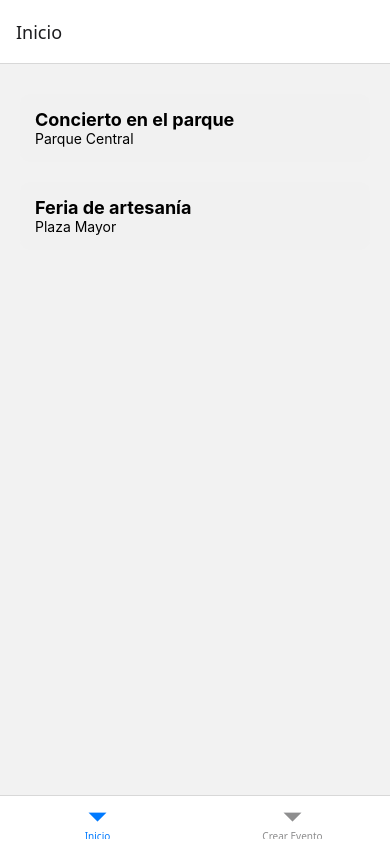
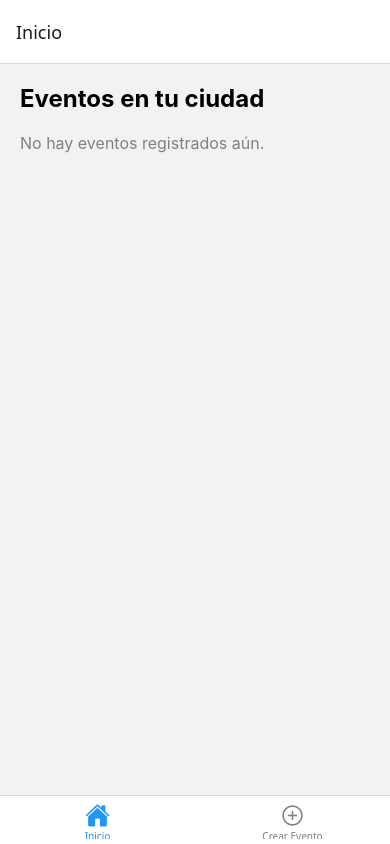
Before and after one commit to asantonviu/Actividad2MovilWereables, a React Native app: screen /Inicio in a window 390 px wide. Built offline with nearby package versions, Linux system fonts and the light colour scheme.

Commit message:
Pantallas funcionales

```diff
--- a/App.tsx
+++ b/App.tsx
@@ -1,8 +1,10 @@
 import React from 'react';
 import { NavigationContainer } from '@react-navigation/native';
 import { createBottomTabNavigator } from '@react-navigation/bottom-tabs';
+import Ionicons from 'react-native-vector-icons/Ionicons';
 import HomeStack from './navigation/HomeStack';
-import CreateEventScreen from './screens/CrearEventoScreen';
+import { EventosProvider } from './context/EventosContext';
+import CreateEventStack from './navigation/CreateEventStack';
 
 export type RootTabParamList = {
   Inicio: undefined;
@@ -13,11 +15,30 @@ const Tab = createBottomTabNavigator<RootTabParamList>();
 
 export default function App(): JSX.Element {
   return (
-    <NavigationContainer>
-      <Tab.Navigator screenOptions={{ headerShown: false }}>
-        <Tab.Screen name="Inicio" component={HomeStack} />
-        <Tab.Screen name="Crear Evento" component={CreateEventScreen} />
-      </Tab.Navigator>
-    </NavigationContainer>
+    <EventosProvider>
+      <NavigationContainer>
+        <Tab.Navigator
+          screenOptions={({ route }) => ({
+            headerShown: false,
+            tabBarIcon: ({ focused, color, size }) => {
+              let iconName = '';
+
+              if (route.name === 'Inicio') {
+                iconName = focused ? 'home' : 'home-outline';
+              } else if (route.name === 'Crear Evento') {
+                iconName = focused ? 'add-circle' : 'add-circle-outline';
+              }
+
+              return <Ionicons name={iconName} size={size} color={color} />;
+            },
+            tabBarActiveTintColor: '#2196F3',
+            tabBarInactiveTintColor: 'gray',
+          })}
+        >
+          <Tab.Screen name="Inicio" component={HomeStack} />
+          <Tab.Screen name="Crear Evento" component={CreateEventStack} />
+        </Tab.Navigator>
+      </NavigationContainer>
+    </EventosProvider>
   );
 }
--- /dev/null
+++ b/context/EventosContext.tsx
@@ -0,0 +1,38 @@
+// 📁 context/EventosContext.tsx
+import React, { createContext, useContext, useState, ReactNode } from 'react';
+
+export type Evento = {
+    id: string;
+    nombre: string;
+    lugar: string;
+    descripcion?: string;
+};
+
+type EventosContextType = {
+    eventos: Evento[];
+    agregarEvento: (evento: Evento) => void;
+};
+
+const EventosContext = createContext<EventosContextType | undefined>(undefined);
+
+export const useEventos = (): EventosContextType => {
+    const context = useContext(EventosContext);
+    if (!context) {
+        throw new Error('useEventos debe usarse dentro de un EventosProvider');
+    }
+    return context;
+};
+
+export const EventosProvider = ({ children }: { children: ReactNode }): JSX.Element => {
+    const [eventos, setEventos] = useState<Evento[]>([]);
+
+    const agregarEvento = (evento: Evento) => {
+        setEventos((prev) => [...prev, evento]);
+    };
+
+    return (
+        <EventosContext.Provider value={{ eventos, agregarEvento }}>
+            {children}
+        </EventosContext.Provider>
+    );
+};
--- /dev/null
+++ b/navigation/CreateEventStack.tsx
@@ -0,0 +1,29 @@
+// 📁 navigation/CreateEventStack.tsx
+import React from 'react';
+import { createNativeStackNavigator } from '@react-navigation/native-stack';
+import CrearEventoScreen from '../screens/CrearEventoScreen';
+import DetalleEventoScreen from '../screens/DetalleEventoScreen'; // si se usa en este stack
+
+export type CreateEventStackParamList = {
+    CrearEvento: undefined;
+    DetalleEvento: { eventoId: string };
+};
+
+const Stack = createNativeStackNavigator<CreateEventStackParamList>();
+
+export default function CreateEventStack(): JSX.Element {
+    return (
+        <Stack.Navigator>
+            <Stack.Screen
+                name="CrearEvento"
+                component={CrearEventoScreen}
+                options={{ title: 'Crear Evento' }}
+            />
+            <Stack.Screen
+                name="DetalleEvento"
+                component={DetalleEventoScreen}
+                options={{ title: 'Detalle del Evento' }}
+            />
+        </Stack.Navigator>
+    );
+}
--- a/navigation/HomeStack.tsx
+++ b/navigation/HomeStack.tsx
@@ -14,7 +14,7 @@ export default function HomeStack(): JSX.Element {
   return (
     <Stack.Navigator>
       <Stack.Screen name="Inicio" component={HomeScreen} />
-      <Stack.Screen name="DetalleEvento" component={DetalleEventoScreen} />
+      <Stack.Screen name="DetalleEvento" component={DetalleEventoScreen} options={{ title: 'Detalle Evento'}} />
     </Stack.Navigator>
   );
 }
--- /dev/null
+++ b/navigation/types.ts
@@ -0,0 +1,6 @@
+// 📁 navigation/types.ts
+export type RootStackParamList = {
+    Home: undefined;
+    DetalleEvento: { eventoId: string };
+    CrearEvento: undefined;
+  };
--- a/package.json
+++ b/package.json
@@ -21,11 +21,14 @@
     "react-native-reanimated": "^3.17.5",
     "react-native-safe-area-context": "^5.4.0",
     "react-native-screens": "^4.10.0",
+    "react-native-uuid": "^2.0.3",
     "react-native-vector-icons": "^10.2.0"
   },
   "devDependencies": {
     "@babel/core": "^7.25.2",
     "@types/react": "~18.3.12",
+    "@types/react-native-vector-icons": "^6.4.18",
+    "@types/uuid": "^10.0.0",
     "typescript": "^5.3.3"
   },
   "private": true
--- a/screens/CrearEventoScreen.tsx
+++ b/screens/CrearEventoScreen.tsx
@@ -1,13 +1,39 @@
+// 📁 screens/CrearEventoScreen.tsx
 import React, { useState } from 'react';
-import { View, Text, TextInput, StyleSheet, TouchableOpacity } from 'react-native';
+import { View, Text, TextInput, StyleSheet, TouchableOpacity, Alert } from 'react-native';
+import { useEventos } from '../context/EventosContext';
+import uuid from 'react-native-uuid';
 
 export default function CrearEventoScreen(): JSX.Element {
   const [nombre, setNombre] = useState('');
   const [lugar, setLugar] = useState('');
+  const [descripcion, setDescripcion] = useState('');
+  const { agregarEvento } = useEventos();
 
   const crearEvento = (): void => {
-    console.log(`Evento creado: ${nombre} en ${lugar}`);
-    // lógica para guardar el evento o llamar API
+    if (nombre.trim() && lugar.trim()) {
+      agregarEvento({ id: uuid.v4() as string, nombre, lugar, descripcion });
+
+      Alert.alert(
+        'Evento guardado',
+        `El evento "${nombre}" ha sido guardado correctamente.`,
+        [
+          { text: 'Aceptar', onPress: () => console.log('Evento guardado') },
+        ],
+        { cancelable: false }
+      );
+
+      setNombre('');
+      setLugar('');
+      setDescripcion('');
+    } else {
+      Alert.alert(
+        'Error',
+        'Por favor, completa todos los campos requeridos.',
+        [{ text: 'Aceptar', onPress: () => console.log('Error al guardar evento') }],
+        { cancelable: false }
+      );
+    }
   };
 
   return (
@@ -25,6 +51,14 @@ export default function CrearEventoScreen(): JSX.Element {
         value={lugar}
         onChangeText={setLugar}
       />
+      <TextInput
+        placeholder="Descripción (opcional)"
+        style={styles.input}
+        multiline
+        numberOfLines={4}
+        value={descripcion}
+        onChangeText={setDescripcion}
+      />
       <TouchableOpacity style={styles.button} onPress={crearEvento}>
         <Text style={styles.buttonText}>Guardar Evento</Text>
       </TouchableOpacity>
--- a/screens/DetalleEventoScreen.tsx
+++ b/screens/DetalleEventoScreen.tsx
@@ -1,22 +1,40 @@
+// 📁 screens/DetalleEventoScreen.tsx
 import React from 'react';
 import { View, Text, StyleSheet } from 'react-native';
-import { NativeStackScreenProps } from '@react-navigation/native-stack';
-import { HomeStackParamList } from '../navigation/HomeStack';
+import { useRoute } from '@react-navigation/native';
+import { useEventos } from '../context/EventosContext';
+import type { RouteProp } from '@react-navigation/native';
+import type { RootStackParamList } from '../navigation/types';
 
-type Props = NativeStackScreenProps<HomeStackParamList, 'DetalleEvento'>;
+type DetalleEventoRouteProp = RouteProp<RootStackParamList, 'DetalleEvento'>;
 
-export default function DetalleEventoScreen({ route }: Props): JSX.Element {
-  const { evento } = route.params;
+export default function DetalleEventoScreen(): JSX.Element {
+  const { eventoId } = useRoute<DetalleEventoRouteProp>().params;
+  const { eventos } = useEventos();
+  const evento = eventos.find((e) => e.id === eventoId);
+
+  if (!evento) {
+    return (
+      <View style={styles.container}>
+        <Text style={styles.title}>Evento no encontrado</Text>
+      </View>
+    );
+  }
+
   return (
     <View style={styles.container}>
       <Text style={styles.title}>{evento.nombre}</Text>
-      <Text style={styles.subtitle}>Lugar: {evento.lugar}</Text>
+      <Text style={styles.subtitulo}>Lugar: {evento.lugar}</Text>
+      {evento.descripcion ? (
+        <Text style={styles.descripcion}>Descripción: {evento.descripcion}</Text>
+      ) : null}
     </View>
   );
 }
 
 const styles = StyleSheet.create({
-  container: { flex: 1, padding: 20, justifyContent: 'center' },
-  title: { fontSize: 24, fontWeight: 'bold' },
-  subtitle: { fontSize: 18, marginTop: 10 },
+  container: { flex: 1, padding: 20 },
+  title: { fontSize: 24, fontWeight: 'bold', marginBottom: 20 },
+  subtitulo: { fontSize: 18, marginBottom: 10 },
+  descripcion: { fontSize: 16, color: '#555' },
 });
--- a/screens/HomeScreen.tsx
+++ b/screens/HomeScreen.tsx
@@ -1,38 +1,44 @@
+// 📁 screens/HomeScreen.tsx
 import React from 'react';
 import { View, Text, StyleSheet, FlatList, TouchableOpacity } from 'react-native';
-import { NativeStackScreenProps } from '@react-navigation/native-stack';
-import { HomeStackParamList } from '../navigation/HomeStack';
+import { useEventos } from '../context/EventosContext';
+import { useNavigation } from '@react-navigation/native';
+import type { NativeStackNavigationProp } from '@react-navigation/native-stack';
+import type { RootStackParamList } from '../navigation/types';
 
-const eventos = [
-  { id: '1', nombre: 'Concierto en el parque', lugar: 'Parque Central' },
-  { id: '2', nombre: 'Feria de artesanía', lugar: 'Plaza Mayor' },
-];
+export default function HomeScreen(): JSX.Element {
+    const { eventos } = useEventos();
+    const navigation = useNavigation<NativeStackNavigationProp<RootStackParamList, 'Home'>>();
 
-type Props = NativeStackScreenProps<HomeStackParamList, 'Inicio'>;
-
-export default function HomeScreen({ navigation }: Props): JSX.Element {
     return (
         <View style={styles.container}>
+            <Text style={styles.title}>Eventos en tu ciudad</Text>
+            {eventos.length === 0 ? (
+                <Text style={styles.vacio}>No hay eventos registrados aún.</Text>
+            ) : (
                 <FlatList
                     data={eventos}
                     keyExtractor={(item) => item.id}
                     renderItem={({ item }) => (
                         <TouchableOpacity
-            onPress={() => navigation.navigate('DetalleEvento', { evento: item })}
+                            style={styles.evento}
+                            onPress={() => navigation.navigate('DetalleEvento', { eventoId: item.id })}
                         >
-            <View style={styles.card}>
-              <Text style={styles.title}>{item.nombre}</Text>
-              <Text>{item.lugar}</Text>
-            </View>
+                            <Text style={styles.nombre}>{item.nombre}</Text>
+                            <Text style={styles.lugar}>{item.lugar}</Text>
                         </TouchableOpacity>
                     )}
                 />
+            )}
         </View>
     );
 }
 
 const styles = StyleSheet.create({
     container: { flex: 1, padding: 20 },
-  card: { padding: 15, marginVertical: 10, backgroundColor: '#f1f1f1', borderRadius: 10 },
-  title: { fontSize: 18, fontWeight: 'bold' },
+    title: { fontSize: 24, fontWeight: 'bold', marginBottom: 20 },
+    vacio: { fontSize: 16, color: 'gray' },
+    evento: { backgroundColor: '#eee', padding: 15, marginBottom: 10, borderRadius: 10 },
+    nombre: { fontSize: 18, fontWeight: '600' },
+    lugar: { fontSize: 16, color: '#555' },
 });
```
Also changed, not shown: 1 other file (tests, documents, lock files or other folders). Lines whose indentation alone changed are shown as unchanged.
